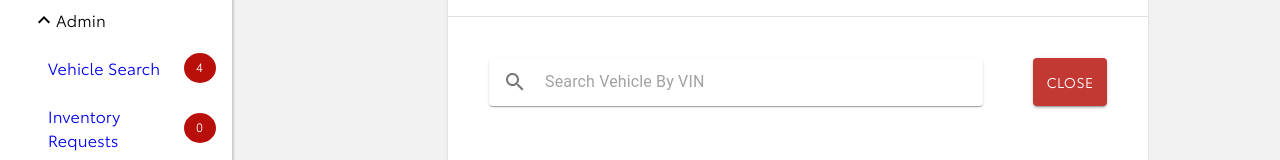
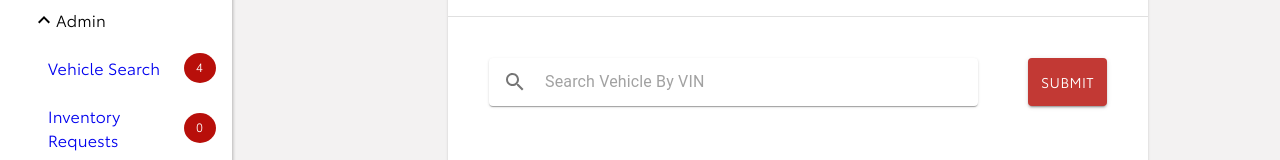
Before and after one commit to narenm1234/Final, a React (Create React App) app in the folder ASP/: page /adminSearch in a window 1280 px wide. Shown: the part 331-491 px from the top of the page. Built offline with nearby package versions, Linux system fonts and the light colour scheme; a small style sheet from the web is missing; what @okta/okta-auth-js would draw is missing.

Commit message:
vehicle search passing user vin to required files

```diff
--- a/ASP/src/components/AdminVehicleSearch.js
+++ b/ASP/src/components/AdminVehicleSearch.js
@@ -7,6 +7,10 @@ import Typography from '@material-ui/core/Typography';
 import { Divider } from '@material-ui/core';
 import SearchText from './SearchText/Search';
 const AdminVehicleSearch = (props) => {
+
+  const [Vin,setvin] = useState();
+
+  console.log("searchdetails",props);
 
   return (
     <Card className="adminSearchCard">
@@ -21,8 +25,8 @@ const AdminVehicleSearch = (props) => {
       <Divider />
       <CardContent className="adminSearchCardBody">
         <CustomizedInputBase searchdetails={(SearchText) => props.searchdetails(SearchText)} />
-        <Button variant="contained" color="primary">
-          Close
+        <Button variant="contained" onClick={props.fromchildhandleSubmitbtn()} color="primary">
+          Submit
         </Button>
       </CardContent>
     </Card>
--- a/ASP/src/pages/AdminDetailedReport.js
+++ b/ASP/src/pages/AdminDetailedReport.js
@@ -1,4 +1,4 @@
-import React, { useState } from 'react';
+import React, { useState,useEffect } from 'react';
 import Grid from '@material-ui/core/Grid';
 import Card from '@material-ui/core/Card';
 import CardContent from '@material-ui/core/CardContent';
@@ -7,6 +7,7 @@ import Typography from '@material-ui/core/Typography';
 import ListItemSecondaryAction from '@material-ui/core/ListItemSecondaryAction';
 import ListItemText from '@material-ui/core/ListItemText';
 import MyGallery from './ImageGallery';
+import {getInspectionVehicleDetails} from '../service/api';
 export default function AdminDetailedReport(props) {
     let groundingDetails = {
         "Account Number": "00000000000",
@@ -54,6 +55,21 @@ export default function AdminDetailedReport(props) {
         "Purchasing Dealer Legal Name": "Detail"
     };
     const [open, setOpen] = React.useState(false)
+    const [condionVehicleDetails, setCondionVehicleDetails] = useState({})
+    const [vin,setvin] = useState( 'JM3KFBDM0K1698372');
+
+    console.log("admndetailedreport props:",props)
+
+
+    useEffect(() => {
+        getConditionVehicleDetails()
+    }, [vin])
+
+    async function getConditionVehicleDetails() {
+        let apiResponse = await getInspectionVehicleDetails(vin);
+        console.log("getConditionVehicleDetailsresponse",apiResponse)
+        setCondionVehicleDetails(apiResponse.data);
+    }
 
     const handleOpen = () => {
         setOpen(!open)
--- a/ASP/src/pages/AdminHome.js
+++ b/ASP/src/pages/AdminHome.js
@@ -1,17 +1,22 @@
-import React from 'react';
+import React,{useState} from 'react';
 import AdminVehicleSearch from '../components/AdminVehicleSearch';
 import Grid from '@material-ui/core/Grid';
 import VehicleSearchTabs from '../components/Tabs';
 import NotesSection from '../components/NotesSection';
 const AdminHome = () => {
   const [searchText, setSearchText] = React.useState("");
+  const [isSubmit,setisSubmit] = useState(false);
+
+  const handleSubmitbtn = () =>{
+    setisSubmit();
+  }
   const handleSearch = (text) => {
-    console.log(text)
+    console.log("home",text)
     setSearchText(text)
   }
 
   return (
-    (searchText.length > 8) ? (<Grid container><Grid xs={10}><VehicleSearchTabs /></Grid><Grid xs={2}><NotesSection /></Grid></Grid>) : (<AdminVehicleSearch searchdetails={(text) => handleSearch(text)} />)
+    (isSubmit) ? (<Grid container><Grid xs={10}><VehicleSearchTabs /></Grid><Grid xs={2}><NotesSection /></Grid></Grid>) : (<AdminVehicleSearch fromchildhandleSubmitbtn={handleSubmitbtn} searchdetails={(text) => handleSearch(text)} />)
   );
 };
 
```
Also changed, not shown: 1 other file (tests, documents, lock files or other folders).
